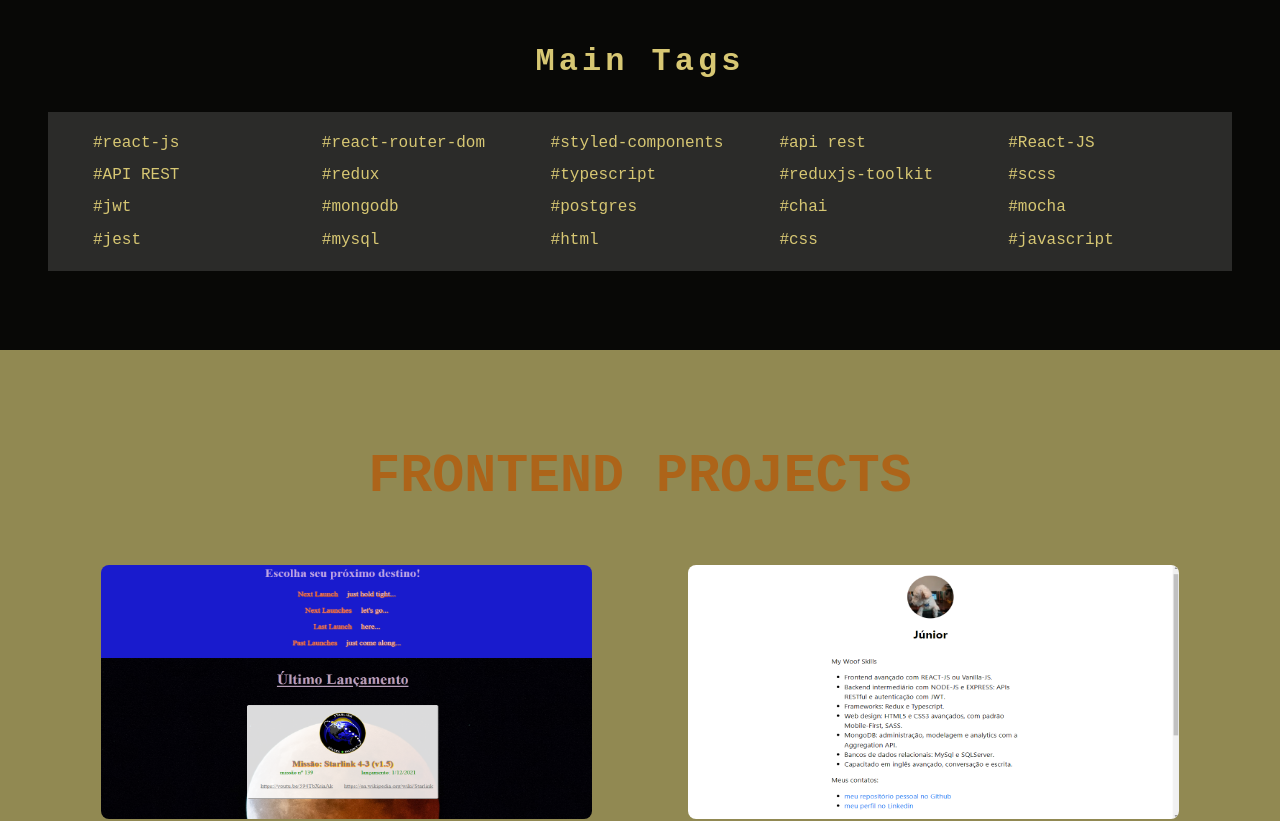
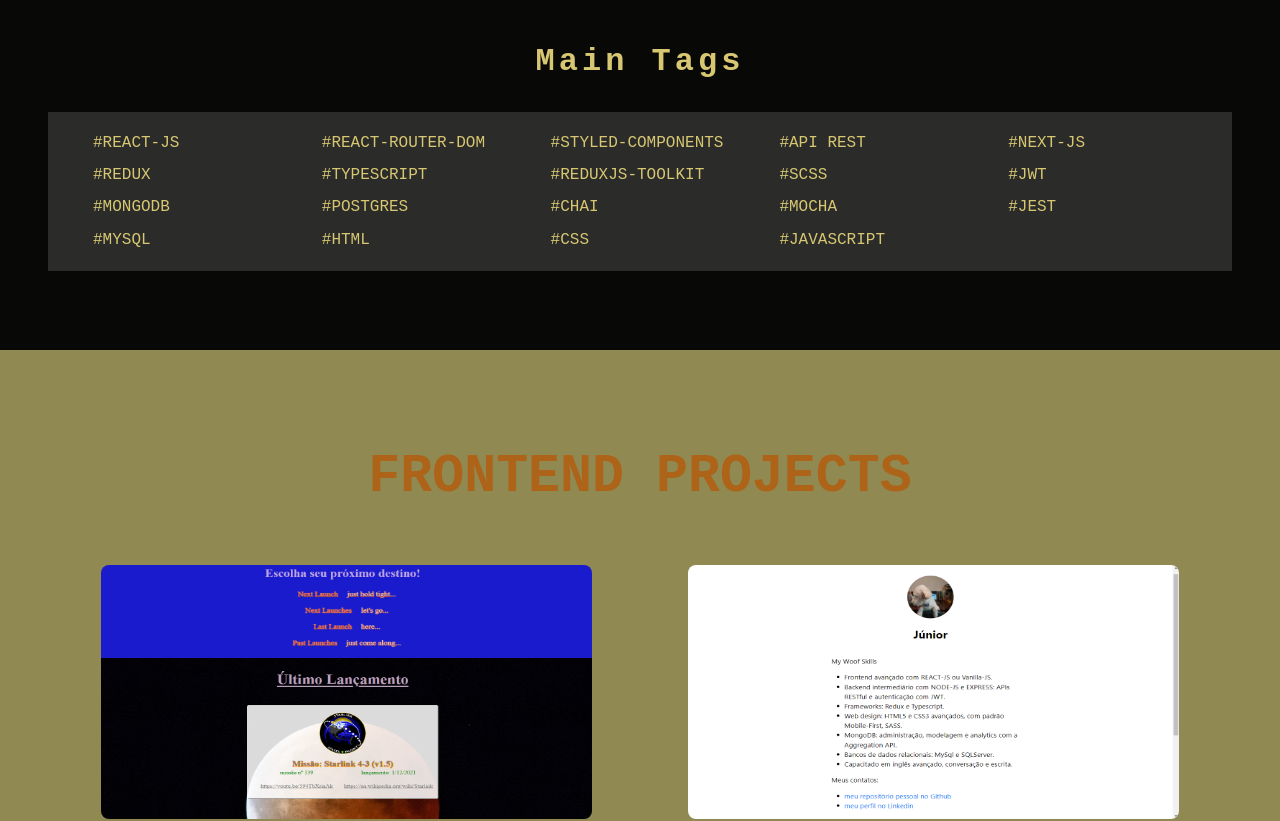
Before and after one commit to ahoymarcus/redux-reactjs-personal-portfolio-webpage, a React (Create React App) app: page / in a window 1280 px wide. Shown: the part 1180-2001 px from the top of the page. Built offline with nearby package versions, Linux system fonts and the light colour scheme.

Commit message:
Corrigir dados no arquivo de projetos. Acrescentar nova Tag ao main-tags.js. Acrescentar estilos css.

```diff
--- a/src/common/main-tags.js
+++ b/src/common/main-tags.js
@@ -4,6 +4,7 @@ export const mainTagsNames = [
 'scss',
 'javascript',
 'react-js',
+'next-js',
 'styled-components',
 'react-router-dom',
 'redux',
@@ -26,6 +27,7 @@ export const mainTags = [
 	{name: 'SCSS', count: 0},
 	{name: 'JavaScript', count: 0},
 	{name: 'React-JS', count: 0},
+	{name: 'Next-JS', count: 0},
 	{name: 'Styled-components', count: 0},
 	{name: 'React-Router-Dom', count: 0},
 	{name: 'Redux', count: 0},
--- a/src/components/AggregationTagItem.jsx
+++ b/src/components/AggregationTagItem.jsx
@@ -17,7 +17,7 @@ const AggregationTagItem = ({ tag }) => {
 
 
 	return (
-		<li>#{tag} {result === 0 ? (<span className="number-values">{result}</span>) : null }</li>
+		<li>#{tag.toUpperCase()} {result === 0 ? (<span className="number-values">{result}</span>) : null }</li>
 	);
 };
 
--- a/src/components/OtherProjectsSlider.css
+++ b/src/components/OtherProjectsSlider.css
@@ -32,6 +32,11 @@ main section.other-projects h5 {
 
 main section.other-projects h6 {
 	font-size: 0.8rem;
+	cursor: pointer;
+}
+
+main section.other-projects h6 a:hover {
+	color: black; /*rgb(36 151 36);*/
 }
 
 
--- a/src/components/OtherProjectsSlider.jsx
+++ b/src/components/OtherProjectsSlider.jsx
@@ -73,7 +73,7 @@ const OtherProjectsSlider = () => {
 					<div className="tags">
 						<ul>
 							{tags.map((tag, index) => {
-								return <p key={index} style={{color: 'rgb(36 151 36)'}}>#{tag}</p>;
+								return <p key={index} style={{color: 'rgb(36 151 36)'}}>#{tag.toUpperCase()}</p>;
 							})}
 						</ul>
 					</div>
--- a/src/data/frontendProjects.js
+++ b/src/data/frontendProjects.js
@@ -13,7 +13,7 @@ export let frontendProjects = [
 		urlApp: 'https://nextjs-org-blog-tutorial.vercel.app/',
 		image: '/images/frontend/nextjs-org-blog-tutorial-01.png',
 		description: 'Um app feito com Next-JS, como parte do tutorial da Next.JS.org. Entre outros, é trabalhado o tratamento do conteúdo estático, Roteamento no frontend, estilização CSS, uso dinâmico de dados, etc...',
-		tags: ['React-JS', 'Next-JS', 'API REST'],
+		tags: ['react-js', 'next-js', 'api rest'],
 	},
 	{
 		title: 'redux Shopping App',
```
